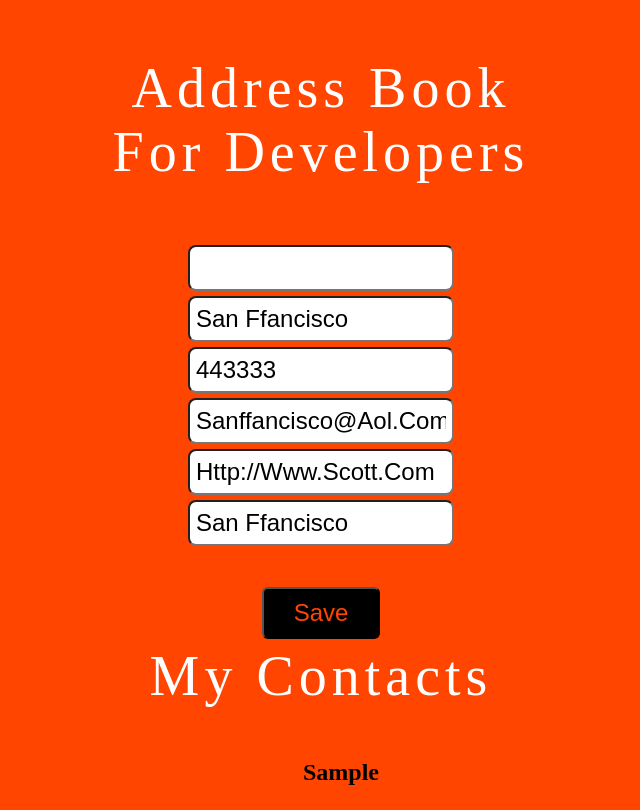
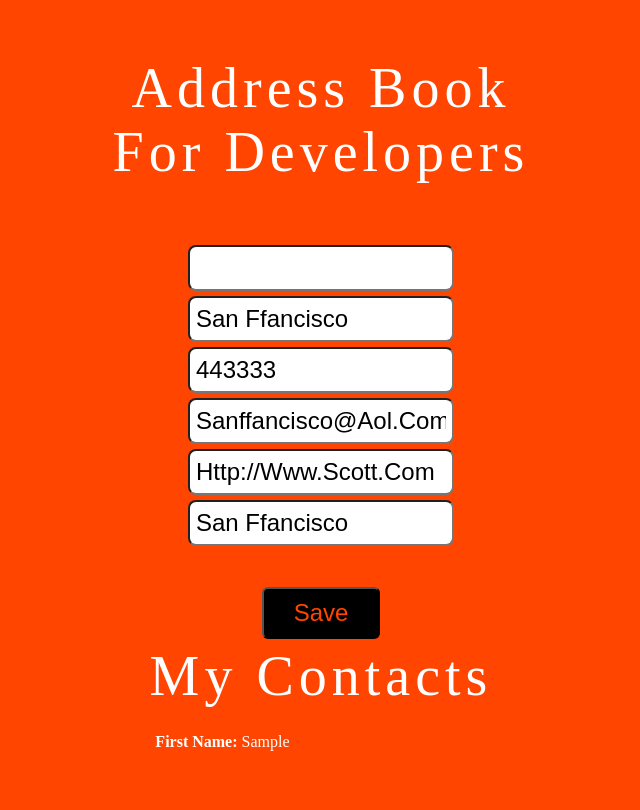
Before and after one commit to scottdiallo/address-book, a plain HTML site: page index.html in a window 1280 px wide. Both pictures are taken after typing "Sample" into the empty fields and a click on the button "Save". Shown: the whole page, without its empty margins (319-959 px from the left). Drawn offline with nearby package versions, Linux system fonts and the light colour scheme.

Commit message:
minor changes

```diff
--- a/index.html
+++ b/index.html
@@ -12,7 +12,7 @@
     <p class="hero-title">Address Book </br> For Developers</p>
     <div class="container">
 
-<!--        <div class="addSign">+</div>-->
+        <!--        <div class="addSign">+</div>-->
 
         <form class="contactDetails">
 
@@ -49,15 +49,17 @@
         </form>
         <div class="displayContactHeader ">My Contacts</div>
         <!--<ul class="listOfContact"></ul>-->
-        <ul class="displayContact">
+        <!--        <ul class="displayContact">-->
 
     </div>
+
     <ul class="listOfContact">
 
+    </ul>
 
 
-        <script src="https://code.jquery.com/jquery-2.2.4.min.js" integrity="sha256-BbhdlvQf/xTY9gja0Dq3HiwQF8LaCRTXxZKRutelT44=" crossorigin="anonymous"></script>
-        <script src="js/index.js"></script>
+    <script src="https://code.jquery.com/jquery-2.2.4.min.js" integrity="sha256-BbhdlvQf/xTY9gja0Dq3HiwQF8LaCRTXxZKRutelT44=" crossorigin="anonymous"></script>
+    <script src="js/index.js"></script>
 </body>
 
 </html>
--- a/js/index.js
+++ b/js/index.js
@@ -72,26 +72,22 @@ $(document).ready(function () {
         var userGitHub = $('.gitHub').val();
         var userLocation = $('.location').val();
         var output = '';
-        var outputFirstName = '';
 
         //appending value to DOM
-        outputFirstName += '<br>' + '<b>' + userFirstName + '</b>' + '</br>';
 
-        output += "<ul>";
         output += "<li><b>First Name: </b>" + userFirstName;
-        output += "<li><b>Last Name: </b>" + userLastName + "</li>";
+        output += "<ul><li><b>Last Name: </b>" + userLastName + "</li>";
         output += "<li><b>Phone Number:</b> " + userPhoneNbr + "</li>";
         output += "<li><b>Email: </b>" + useremail + "</li>";
         output += "<li><b>GitHub link: </b>" + userGitHub + "</li>";
         output += "<li><b>Location: </b>" + userLocation + "</li>";
         output += "</ul>";
         output += "</li>";
-        output += "<br>"
 
-        $('.displayContact').append(outputFirstName);
+
         $('.listOfContact').append(output);
 
-        $('.listOfContact').hide(); //hide contact details on output
+        $('.listOfContact ul ').hide(); //hide contact details on output
 
         //this reset the form on submit
         $('form').each(function () {
@@ -103,11 +99,11 @@ $(document).ready(function () {
         //            $('.listOfContact').show();
         //
         //        })
-        $('.displayContact').click(function () {
-            $('.listOfContact').show();
+        $('.listOfContact > li').click(function () {
+            $(this).children().show();
         })
-        $('.listOfContact').mouseleave(function () {
-            $('.listOfContact').hide();
+        $('.listOfContact  ul ').click(function () {
+            $(this).children().hide();
         })
 
 
```
